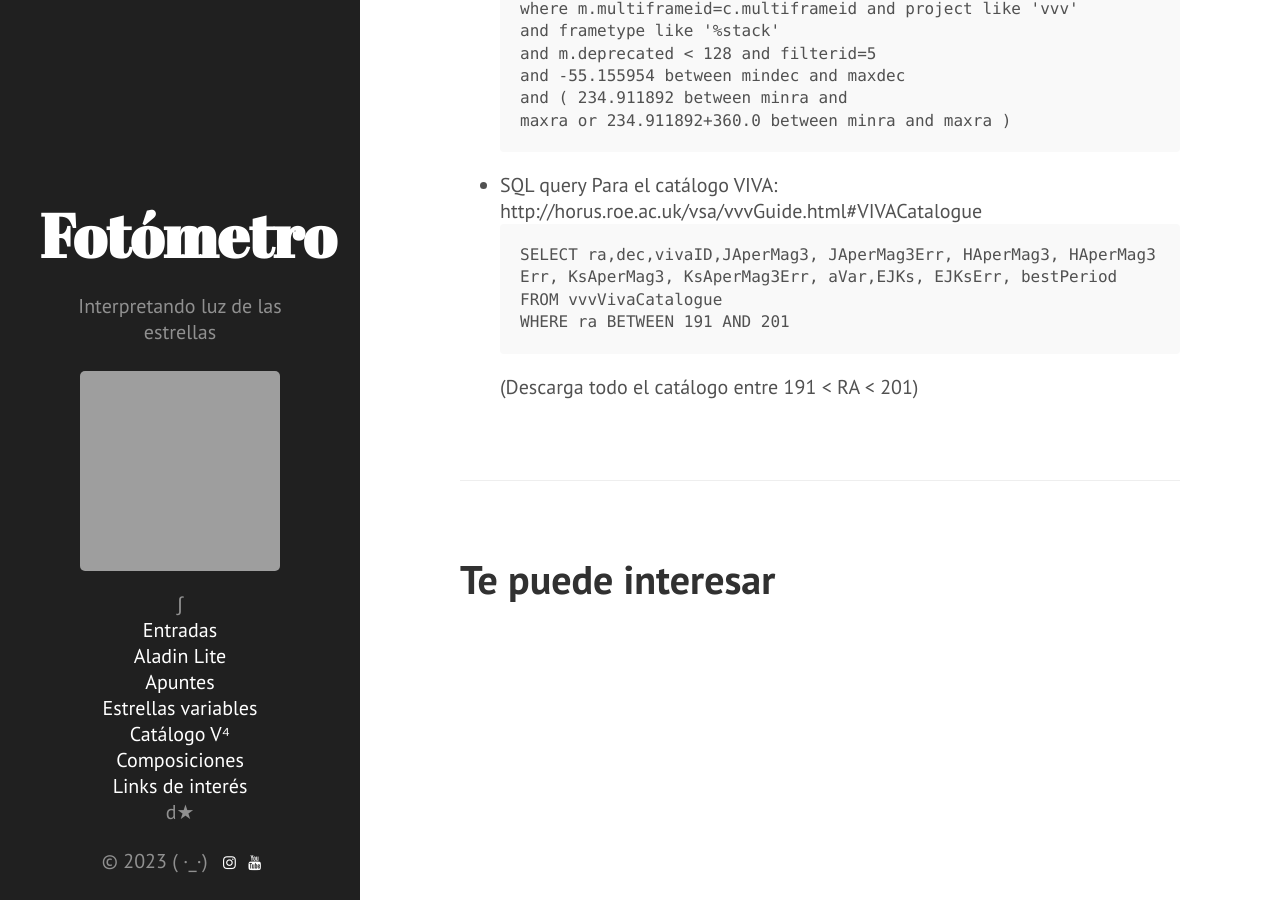
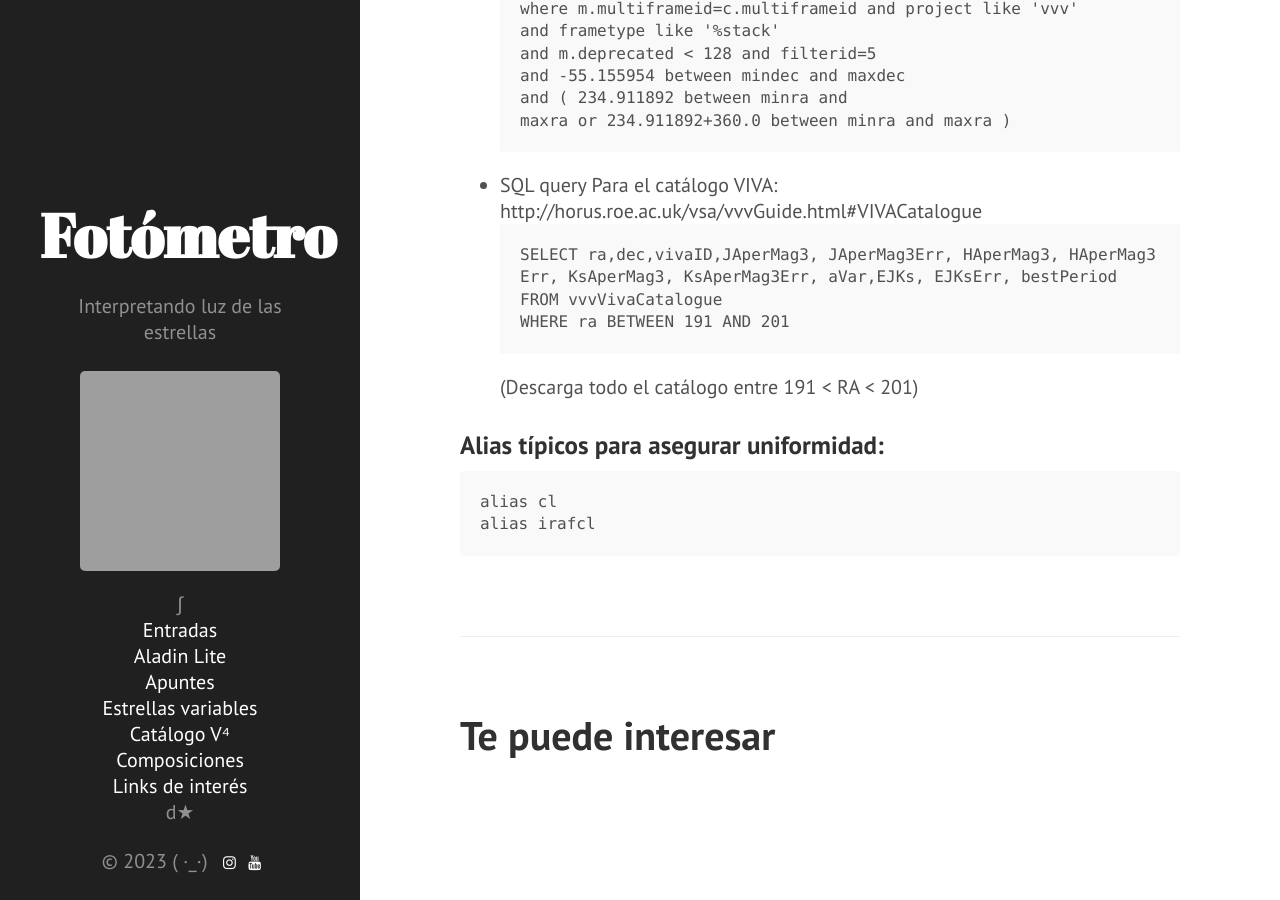
Before and after one commit to nicomedinap/nicomedinap.github.io, a Jekyll site: the page built from apuntes/ComandosUtiles.md, in a window 1280 px wide and 900 px high, scrolled down 1455 px. Built offline with Jekyll 4.4.1, drawn with Linux system fonts in a browser that asks for light colours; a script that is not in the unit is left out; grey boxes are pictures that could not be loaded.

Commit message:
Update ComandosUtiles.md

````diff
--- a/apuntes/ComandosUtiles.md
+++ b/apuntes/ComandosUtiles.md
@@ -67,3 +67,11 @@ FROM vvvVivaCatalogue
 WHERE ra BETWEEN 191 AND 201
 ```
 (Descarga todo el catálogo entre 191 < RA < 201)
+
+
+### Alias típicos para asegurar uniformidad:
+
+```
+alias cl
+alias irafcl
+```
````
